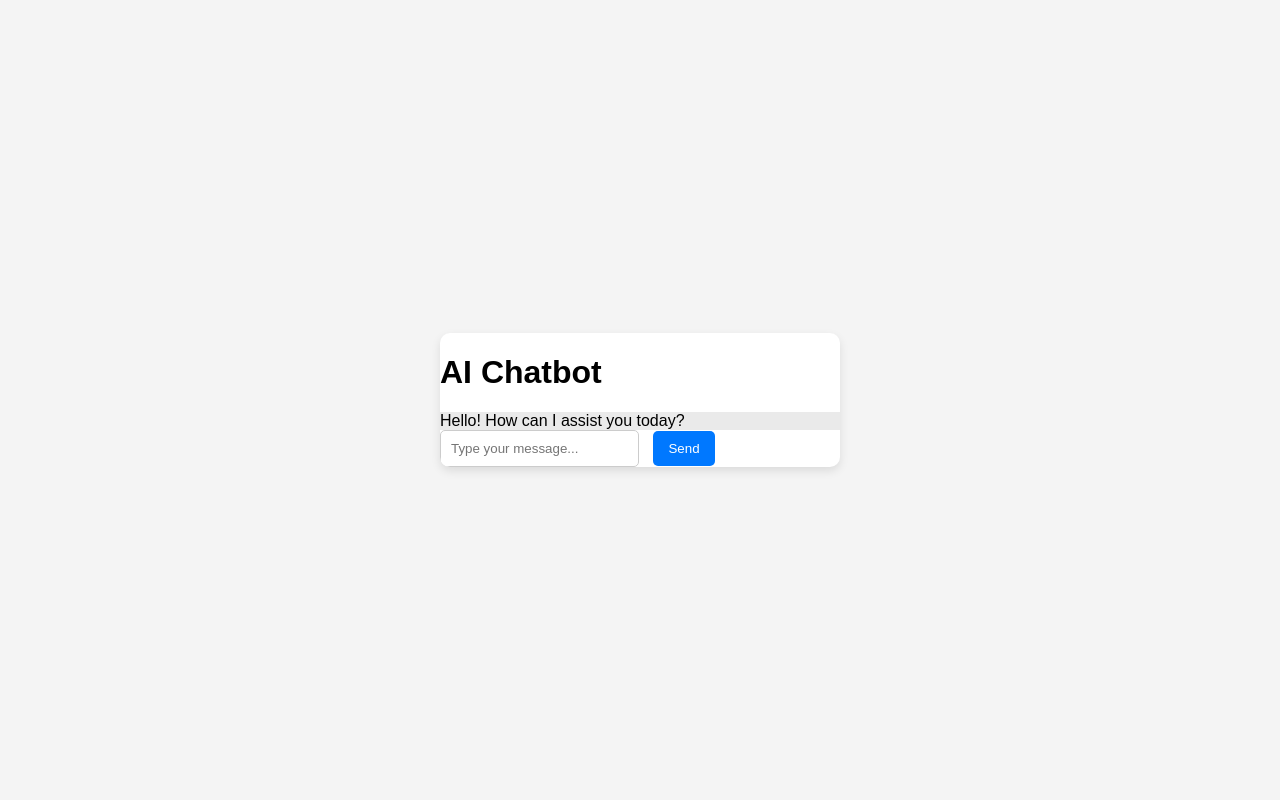
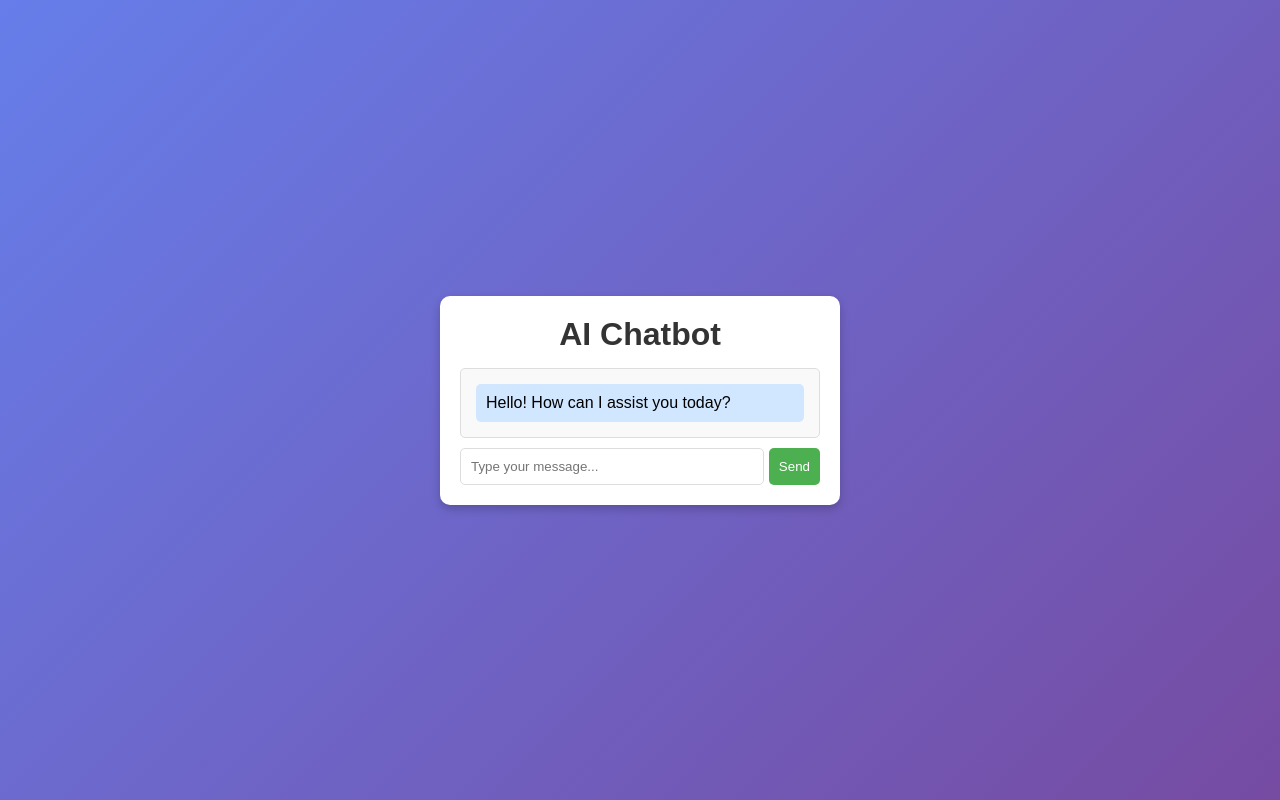
Before and after one commit to kiran-naik1/CareerQuest, a plain HTML site: page chatbot/frontend/index.html in a window 1280 px wide. Drawn offline with Linux system fonts and the light colour scheme.

Commit message:
Update styles.css

```diff
--- a/chatbot/frontend/styles.css
+++ b/chatbot/frontend/styles.css
@@ -1,84 +1,82 @@
+* {
+  margin: 0;
+  padding: 0;
+  box-sizing: border-box;
+  font-family: Arial, sans-serif;
+}
+
 body {
-  font-family: Arial, sans-serif;
-  background-color: #f4f4f4;
   display: flex;
   justify-content: center;
   align-items: center;
   height: 100vh;
-  margin: 0;
+  background: linear-gradient(135deg, #667eea, #764ba2);
 }
 
 .chat-container {
   width: 400px;
-  max-width: 90%;
   background: white;
   border-radius: 10px;
-  box-shadow: 0 4px 10px rgba(0, 0, 0, 0.1);
-  overflow: hidden;
-  display: flex;
-  flex-direction: column;
+  box-shadow: 0 4px 10px rgba(0, 0, 0, 0.2);
+  padding: 20px;
+  text-align: center;
 }
 
-.chat-header {
-  background: #0078ff;
-  color: white;
-  padding: 15px;
-  text-align: center;
-  font-size: 18px;
+h1 {
+  margin-bottom: 15px;
+  color: #333;
 }
 
-.chatbox {
-  padding: 15px;
-  height: 400px;
+.chat-box {
+  max-height: 300px;
   overflow-y: auto;
-  display: flex;
-  flex-direction: column;
-  gap: 10px;
+  border: 1px solid #ddd;
+  padding: 10px;
+  background: #f9f9f9;
+  border-radius: 5px;
+  text-align: left;
 }
 
-.chatbox p {
+.bot-message,
+.user-message {
   padding: 10px;
-  border-radius: 8px;
-  max-width: 80%;
-  word-wrap: break-word;
+  margin: 5px;
+  border-radius: 5px;
+}
+
+.bot-message {
+  background: #d1e7ff;
+  align-self: flex-start;
 }
 
 .user-message {
-  background: #0078ff;
-  color: white;
+  background: #c1f0c1;
   align-self: flex-end;
+  text-align: right;
 }
 
-.bot-message {
-  background: #eaeaea;
-  align-self: flex-start;
-}
-
-.chat-input {
+.input-container {
   display: flex;
-  padding: 10px;
-  border-top: 1px solid #ddd;
-  background: white;
+  margin-top: 10px;
 }
 
 input {
   flex: 1;
   padding: 10px;
-  border: 1px solid #ccc;
+  border: 1px solid #ddd;
   border-radius: 5px;
-  outline: none;
 }
 
 button {
-  background: #0078ff;
+  padding: 10px;
+  background: #4caf50;
   color: white;
   border: none;
-  padding: 10px 15px;
-  margin-left: 10px;
   border-radius: 5px;
   cursor: pointer;
+  margin-left: 5px;
 }
 
 button:hover {
-  background: #0056d2;
+  background: #45a049;
 }
```
